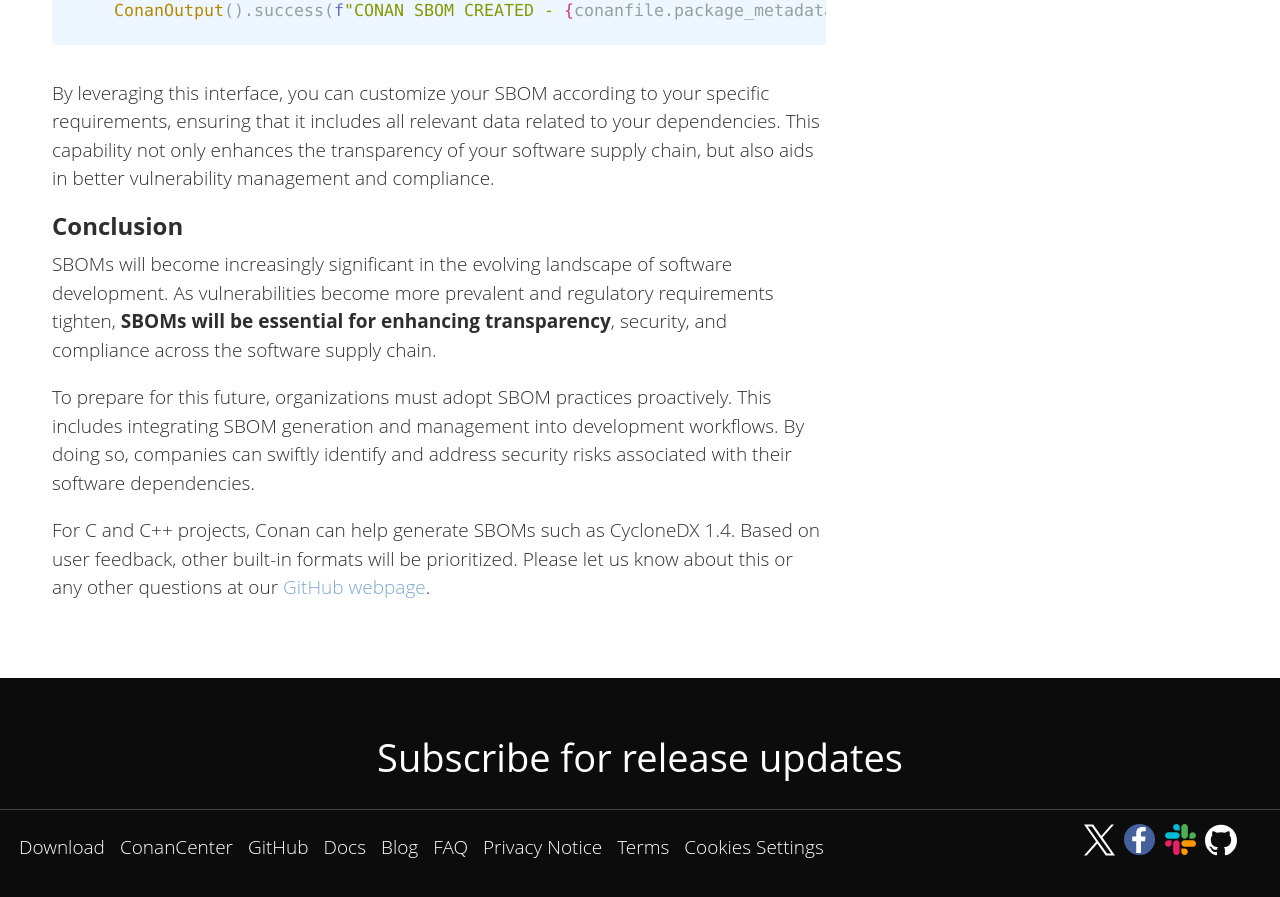
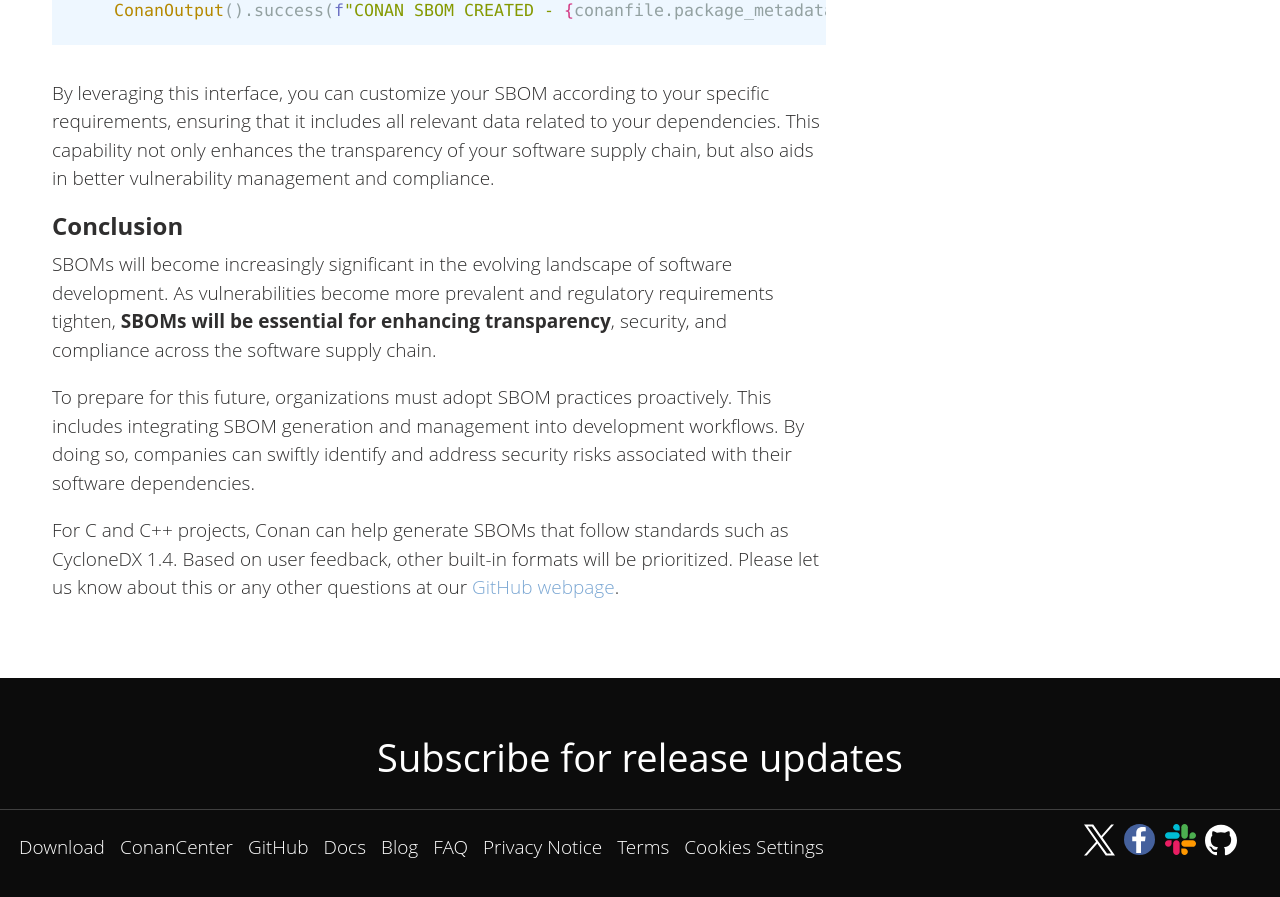
Before and after one commit to conan-io/conan-io.github.io, a Jekyll site: the page built from _posts/2025-02-05-What-is-your-code-made-of-sboms.markdown, in a window 1280 px wide and 900 px high, scrolled down 4385 px. Shown: the top 897 px of the window. Built offline with Jekyll 4.4.1, drawn with Linux system fonts in a browser that asks for light colours; comment, search, counter and statistics services are not loaded.

Commit message:
Update _posts/2025-02-05-What-is-your-code-made-of-sboms.markdown
Co-authored-by: Abril Rincón Blanco <5364255+AbrilRBS@users.noreply.github.com>

```diff
--- a/_posts/2025-02-05-What-is-your-code-made-of-sboms.markdown
+++ b/_posts/2025-02-05-What-is-your-code-made-of-sboms.markdown
@@ -165,5 +165,5 @@ To prepare for this future, organizations must adopt SBOM practices proactively.
 generation and management into development workflows. By doing so, companies can swiftly identify and address security
 risks associated with their software dependencies.
 
-For C and C++ projects, Conan can help generate SBOMs such as CycloneDX 1.4. Based on user feedback, other built-in
+For C and C++ projects, Conan can help generate SBOMs that follow standards such as CycloneDX 1.4. Based on user feedback, other built-in
 formats will be prioritized. Please let us know about this or any other questions at our [GitHub webpage](https://github.com/conan-io/conan/issues).
```
